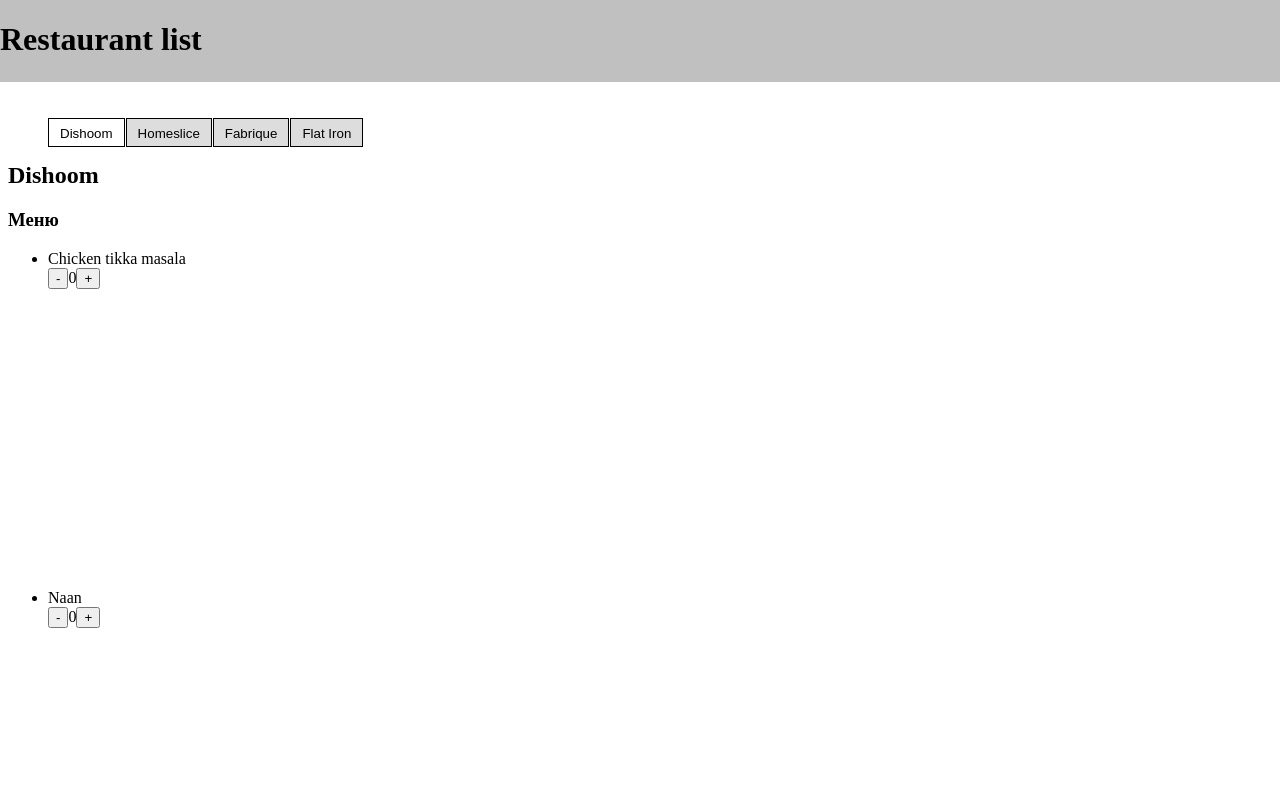
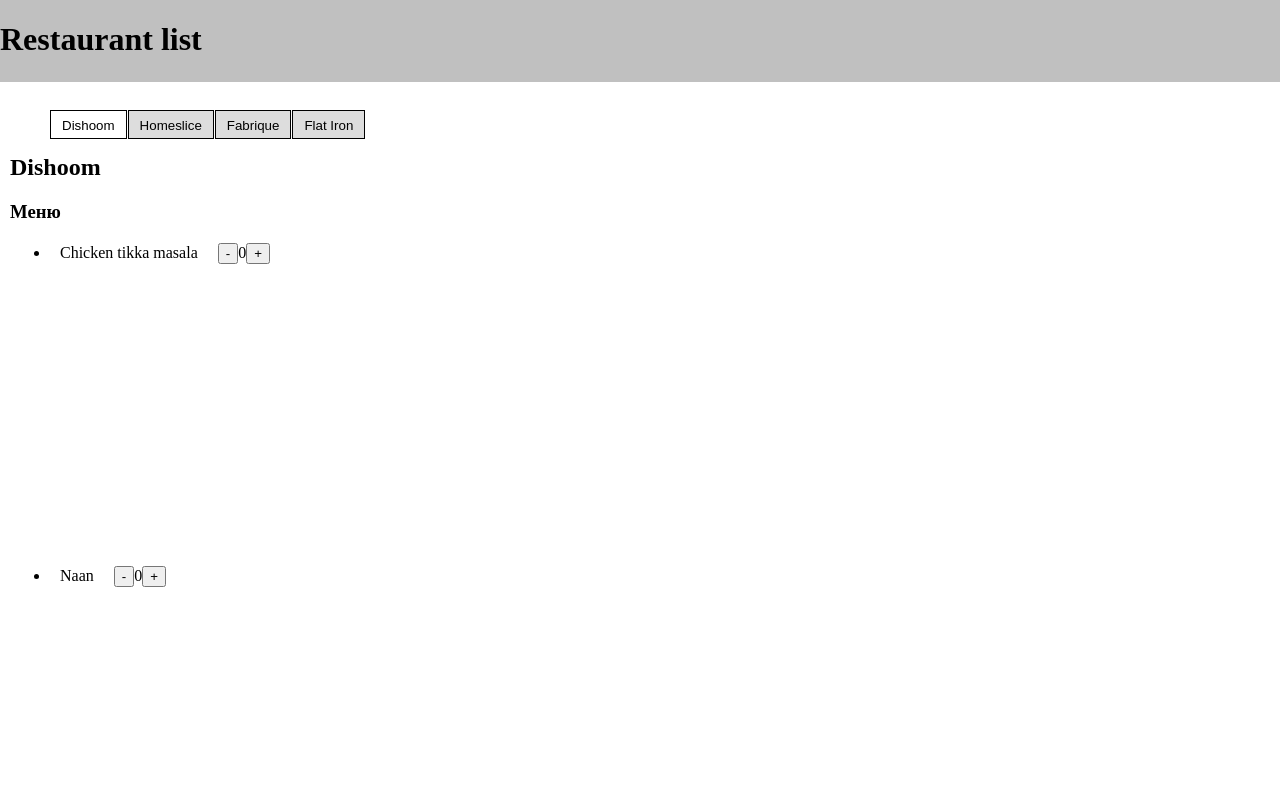
Before and after one commit to soxvox/soxvoxlearnreact, a React (Vite) app: page / in a window 1280 px wide. Both pictures are taken after a click on the button "Dishoom". Shown: the top 800 px of the page. Built offline with nearby package versions, Linux system fonts and the light colour scheme.

Commit message:
HW-5: styles to modules

```diff
--- /dev/null
+++ b/src/components/App/app.css
@@ -0,0 +1,3 @@
+body {
+  margin: 0;
+}
--- a/src/components/App/app.jsx
+++ b/src/components/App/app.jsx
@@ -1,6 +1,7 @@
 import { Layout } from "../Layout/layout";
 import { restaurants } from "../../../materials/mock";
 import { RestaurantList } from "../Tabs/restaurant-list";
+import "./app.css";
 
 export const App = ({ title }) => {
   return (
--- a/src/components/Layout/layout.jsx
+++ b/src/components/Layout/layout.jsx
@@ -1,21 +1,14 @@
 import { ScrollProgressBar } from "../ScrollProgressBar/scroll-progress-bar";
+import styles from "./layout.module.css";
 
 export const Layout = ({ children, title }) => {
   return (
     <div>
-      <header
-        style={{
-          position: "fixed",
-          width: "100%",
-          backgroundColor: "silver",
-          top: "0",
-          left: "0",
-        }}
-      >
+      <header className={styles.header}>
         <h1>{title}</h1>
         <ScrollProgressBar />
       </header>
-      <section style={{ paddingTop: "100px" }}>{children}</section>
+      <section className={styles.content}>{children}</section>
       <footer>footer</footer>
     </div>
   );
--- /dev/null
+++ b/src/components/Layout/layout.module.css
@@ -0,0 +1,9 @@
+.header {
+  position: fixed;
+  width: 100%;
+  background-color: silver;
+}
+
+.content {
+  padding: 100px 10px 10px;
+}
--- a/src/components/Menu/dish-list-item.jsx
+++ b/src/components/Menu/dish-list-item.jsx
@@ -1,5 +1,6 @@
 import { Counter } from "../Count/counter";
 import { useDishCounter } from "./use-dish-counter";
+import styles from "./dish-list-item.module.css";
 
 export const DishListItem = ({ dish }) => {
   const { count, increment, decrement } = useDishCounter({
@@ -9,8 +10,8 @@
   });
 
   return (
-    <li key={dish.id} style={{ paddingBottom: "300px" }}>
-      {dish.name}
+    <li key={dish.id} className={styles.dishListItem}>
+      <div>{dish.name}</div>
       <Counter count={count} increment={increment} decrement={decrement} />
     </li>
   );
--- /dev/null
+++ b/src/components/Menu/dish-list-item.module.css
@@ -0,0 +1,8 @@
+.dishListItem {
+  padding-bottom: 300px;
+}
+
+.dishListItem > div {
+  display: inline-block;
+  margin: 1px 10px;
+}
--- a/src/components/Reviews/review-form.jsx
+++ b/src/components/Reviews/review-form.jsx
@@ -1,5 +1,6 @@
 import { useReviewReducer } from "./use-review-reducer";
 import { Counter } from "../Count/counter";
+import styles from "./review-form.module.css";
 
 export const ReviewForm = () => {
   const { form, setName, setText, setRate, setNew } = useReviewReducer();
@@ -7,7 +8,7 @@
   const { name, text, rate } = form;
 
   return (
-    <div style={{ paddingTop: "300px" }}>
+    <div className={styles.form}>
       <div>Добавить отзыв</div>
       <div>
         <span>Name</span>
--- /dev/null
+++ b/src/components/Reviews/review-form.module.css
@@ -0,0 +1,8 @@
+.form {
+  padding: 150px 30px;
+}
+
+.form > div {
+  display: inline-block;
+  margin: 1px 10px;
+}
--- a/src/components/Reviews/review-list-item.jsx
+++ b/src/components/Reviews/review-list-item.jsx
@@ -1,7 +1,9 @@
+import styles from "./review-list-item.module.css";
+
 export const ReviewListItem = ({ review }) => {
   const { id, user, rating, text } = review;
   return (
-    <li key={id} style={{ paddingBottom: "300px" }}>
+    <li key={id} className={styles.reviewListItem}>
       {user} ({rating}): {text}
     </li>
   );
--- /dev/null
+++ b/src/components/Reviews/review-list-item.module.css
@@ -0,0 +1,3 @@
+.reviewListItem {
+  padding-bottom: 300px;
+}
```
